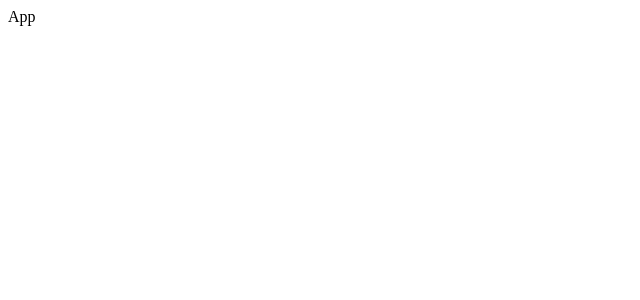
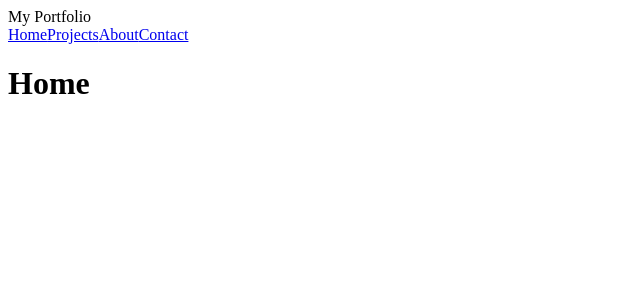
Before and after one commit to muhammedanask101/md_anas_portfolio, a React (Vite) app in the folder client/: page / in a window 1280 px wide. Shown: the top 300 px of the page, without its empty margins (0-640 px from the left). Built offline with nearby package versions, Linux system fonts and the light colour scheme.

Commit message:
Added basic routes

```diff
--- a/client/src/App.jsx
+++ b/client/src/App.jsx
@@ -1,9 +1,24 @@
-import React from 'react'
+import { BrowserRouter as Router, Routes, Route } from 'react-router-dom';
+import Navbar from './components/Navbar';
+import Home from './pages/Home';
+import Projects from './pages/ProjectList';
+import About from './pages/AboutMe';
+import Contact from './pages/AskMe';
 
-const App = () => {
+function App() {
   return (
-    <div>App</div>
-  )
+    <Router>
+      <Navbar />
+      <div className="p-4">
+        <Routes>
+          <Route path="/" element={<Home />} />
+          <Route path="/projects" element={<Projects />} />
+          <Route path="/about" element={<About />} />
+          <Route path="/contact" element={<Contact />} />
+        </Routes>
+      </div>
+    </Router>
+  );
 }
 
-export default App
+export default App;
--- a/client/src/components/Navbar.jsx
+++ b/client/src/components/Navbar.jsx
@@ -0,0 +1,15 @@
+import { Link } from 'react-router-dom';
+
+export default function Navbar() {
+  return (
+    <nav>
+      <div>My Portfolio</div>
+      <div>
+        <Link to="/">Home</Link>
+        <Link to="/projects">Projects</Link>
+        <Link to="/about">About</Link>
+        <Link to="/contact">Contact</Link>
+      </div>
+    </nav>
+  );
+}
--- /dev/null
+++ b/client/src/pages/AboutMe.jsx
@@ -0,0 +1,4 @@
+// About.jsx
+export default function AboutMe() {
+  return <h1>About Me</h1>;
+}
--- /dev/null
+++ b/client/src/pages/AskMe.jsx
@@ -0,0 +1,3 @@
+export default function AskMe() {
+  return <h1>Ask Me</h1>;
+}
--- /dev/null
+++ b/client/src/pages/Home.jsx
@@ -0,0 +1,3 @@
+export default function Home(){
+    return <h1>Home</h1>
+}
--- /dev/null
+++ b/client/src/pages/ProjectList.jsx
@@ -0,0 +1,3 @@
+export default function ProjectList(){
+    return <h1>Projects</h1>
+}
```
